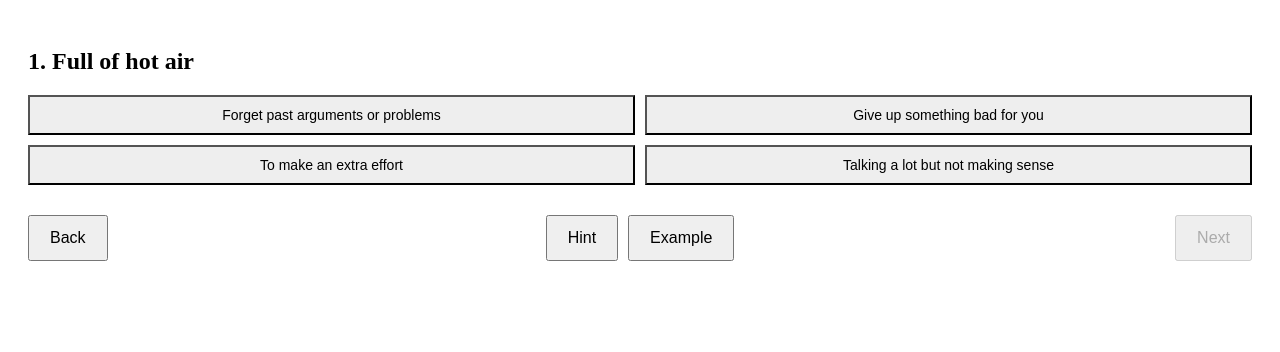
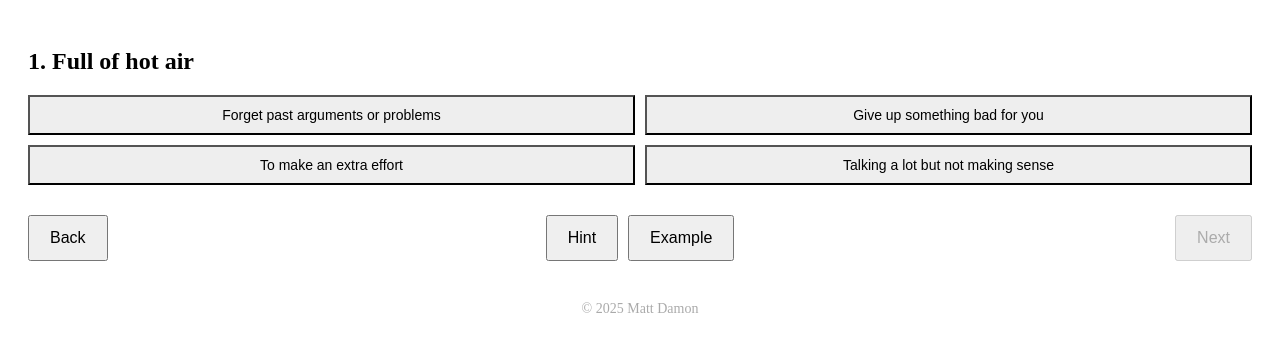
Before and after one commit to mattdamon0/english-100, a Next.js app: page / in a window 1280 px wide. Shown: the top 352 px of the page. Built offline with nearby package versions, Linux system fonts and the light colour scheme.

Commit message:
updata file

```diff
--- a/pages/index.js
+++ b/pages/index.js
@@ -63,7 +63,7 @@ export default function Home() {
     const correct = results.filter(r => r.selected === r.correct).length;
     const incorrect = results.filter(r => r.selected !== r.correct);
     return (
-      <div style={{ padding: '20px' }}>
+      <div style={{ padding: '20px', minHeight: '100vh', position: 'relative' }}>
         <h2>Quiz Finished!</h2>
         <p>Score: {correct} / {results.length}</p>
 
@@ -83,6 +83,10 @@ export default function Home() {
         <button onClick={handleRestart} style={{ marginTop: '20px', padding: '12px 24px', fontSize: '16px' }}>
           Try New Quiz
         </button>
+
+        <footer style={{ marginTop: '40px', textAlign: 'center', color: '#aaa', fontSize: '14px' }}>
+          © 2025 Matt Damon
+        </footer>
       </div>
     );
   }
@@ -90,7 +94,7 @@ export default function Home() {
   const current = questions[index];
 
   return (
-    <div style={{ padding: '20px' }}>
+    <div style={{ padding: '20px', minHeight: '100vh', position: 'relative' }}>
       <h2>{index + 1}. {current.idiom}</h2>
       <div style={{ display: 'grid', gridTemplateColumns: '1fr 1fr', gap: '10px' }}>
         {current.options.map((opt, i) => (
@@ -141,6 +145,10 @@ export default function Home() {
           {current.example_sentence}
         </p>
       )}
+
+      <footer style={{ marginTop: '40px', textAlign: 'center', color: '#aaa', fontSize: '14px' }}>
+        © 2025 Matt Damon
+      </footer>
     </div>
   );
 }
```
